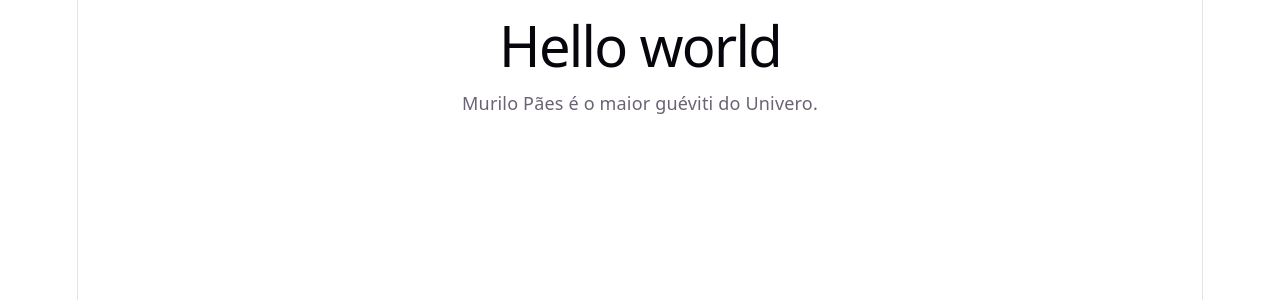
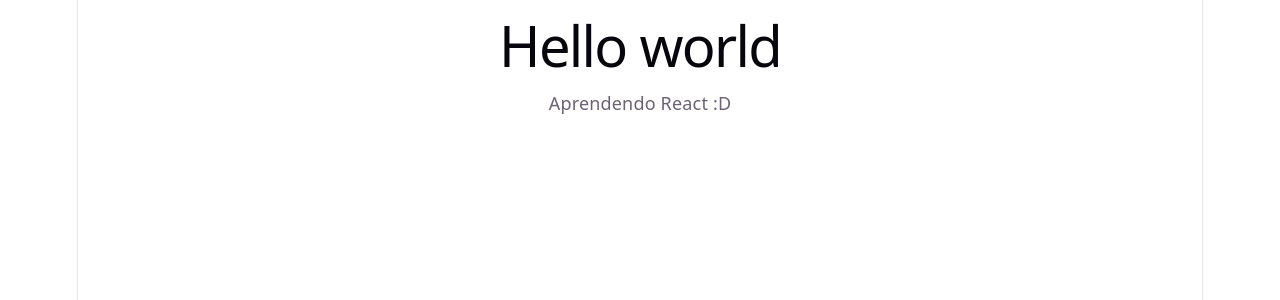
Before and after one commit to ryandsilva11/Fatec, a React (Vite) app in the folder Semestre2/desweb/React/primeiroReact/: page / in a window 1280 px wide. Shown: the top 300 px of the page. Built offline with nearby package versions, Linux system fonts and the light colour scheme.

Commit message:
Adiciona props aos Cards

```diff
--- a/Semestre2/desweb/React/primeiroReact/src/App.jsx
+++ b/Semestre2/desweb/React/primeiroReact/src/App.jsx
@@ -1,11 +1,10 @@
-
+import Saudacao from "./Componentes/Saudacao"
 
 function App() {
 
   return (
     <div>
-      <h1>Hello world</h1>
-      <p>Murilo Pães é o maior guéviti do Univero.</p>
+      <Saudacao />
     </div>
   )
 }
--- a/Semestre2/desweb/React/primeiroReact/src/Componentes/Saudacao.jsx
+++ b/Semestre2/desweb/React/primeiroReact/src/Componentes/Saudacao.jsx
@@ -1,7 +1,8 @@
 export default function Saudacao(props) {
     return (
         <div>
-
+            <h1>Hello world</h1>
+            <p>Aprendendo React :D</p>
         </div>
     )
 }
```
